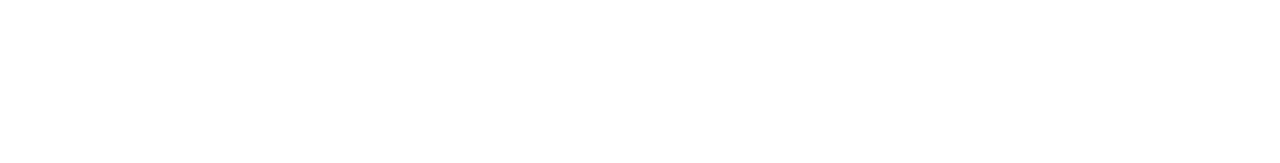
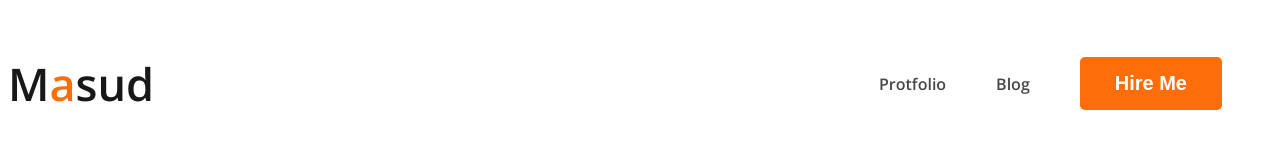
Before and after one commit to masudranadhk/protfolio1, a plain HTML site: page index.html in a window 1280 px wide. Drawn offline with nearby package versions, Linux system fonts and the light colour scheme.

Commit message:
3rd commit

```diff
--- a/index.html
+++ b/index.html
@@ -4,12 +4,28 @@
     <meta charset="UTF-8">
     <meta name="viewport" content="width=device-width, initial-scale=1.0">
     <title>Masud Rana</title>
+    <link rel="preconnect" href="https://fonts.googleapis.com">
+<link rel="preconnect" href="https://fonts.gstatic.com" crossorigin>
+<link href="https://fonts.googleapis.com/css2?family=Open+Sans:wght@600&display=swap" rel="stylesheet">
+
+    <link rel="stylesheet" href="style/style.css">
+
 
 </head>
 <body>
     <header>
+     <nav>
+        <h3 class="nav-title">M<span class="text-primary">a</span>sud</h3>
+        <ul>
+        <li><a href="">Protfolio</a></li>
+        <li><a href="">Blog</a></li>
+        <li><button class="button-primary">Hire Me</button></li>
+        </ul>
+     </nav>
+    </header>
 
-    </header>
+
+
 
 
     <main>
--- a/style/style.css
+++ b/style/style.css
@@ -0,0 +1,49 @@
+/* shared style */
+body {
+    font-family: 'Lato', sans-serif;
+    font-family: 'Open Sans', sans-serif;
+}
+
+.text-primary {
+    color: #FD6E0A;
+}
+
+/* Nav related style */
+nav {
+    display: flex;
+    justify-content:space-between;
+    align-items: center;
+}
+
+.nav-title {
+    color: #181818;
+    font-size: 45px;
+    font-weight: 800;
+}
+
+nav>ul {
+    display: flex;
+    align-items: center;
+}
+
+nav li {
+    list-style: none;
+    margin-right: 50px;
+}
+
+nav a {
+    text-decoration: none;
+    color: #474747;
+}
+
+.button-primary {
+    border-radius: 5px;
+    background: #FD6E0A;
+    border: 0;
+    color: white;
+    font-size: 20px;
+    font-weight: 700;
+    line-height: normal;
+    padding: 15px 35px;
+
+}
```
